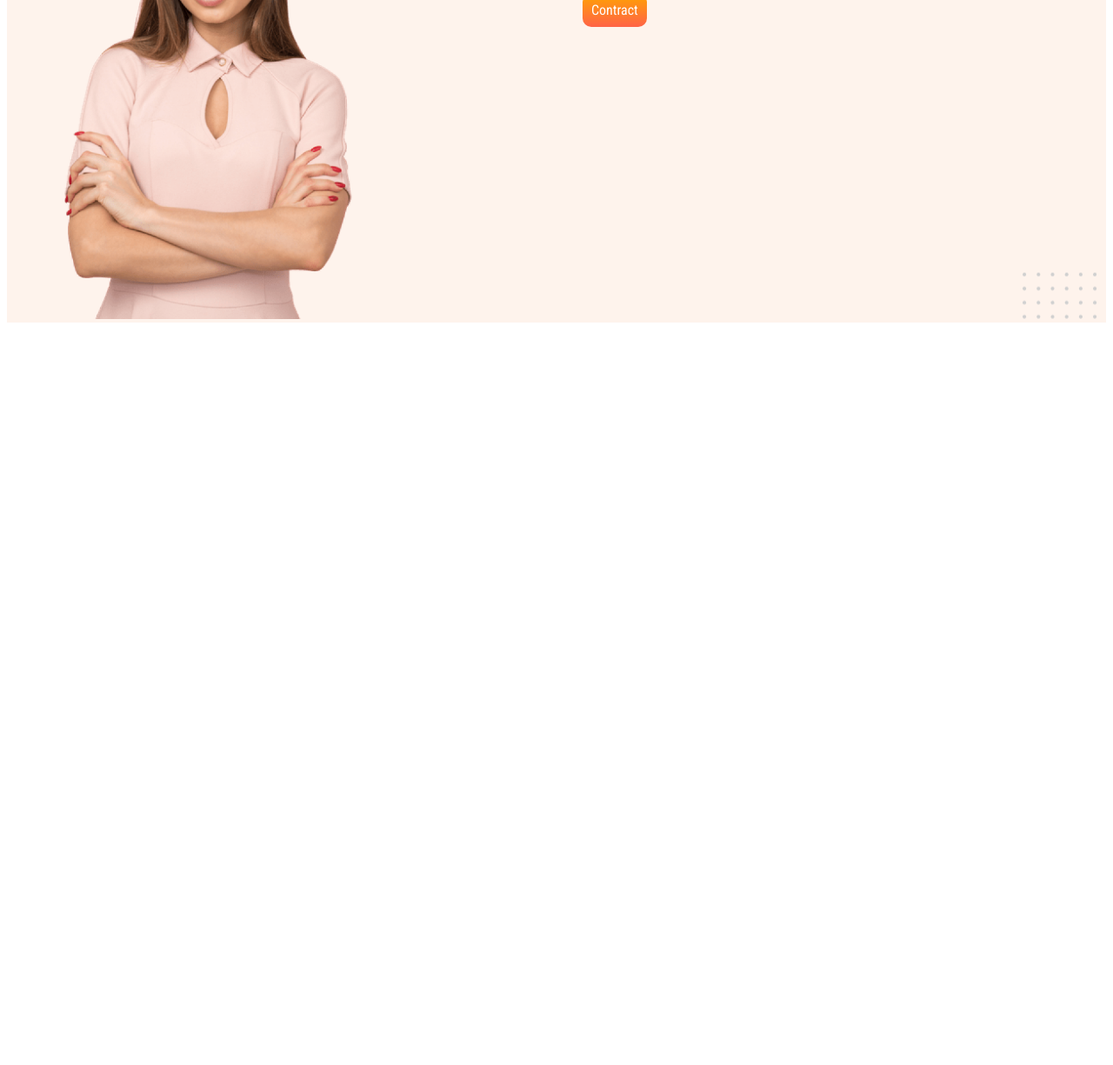
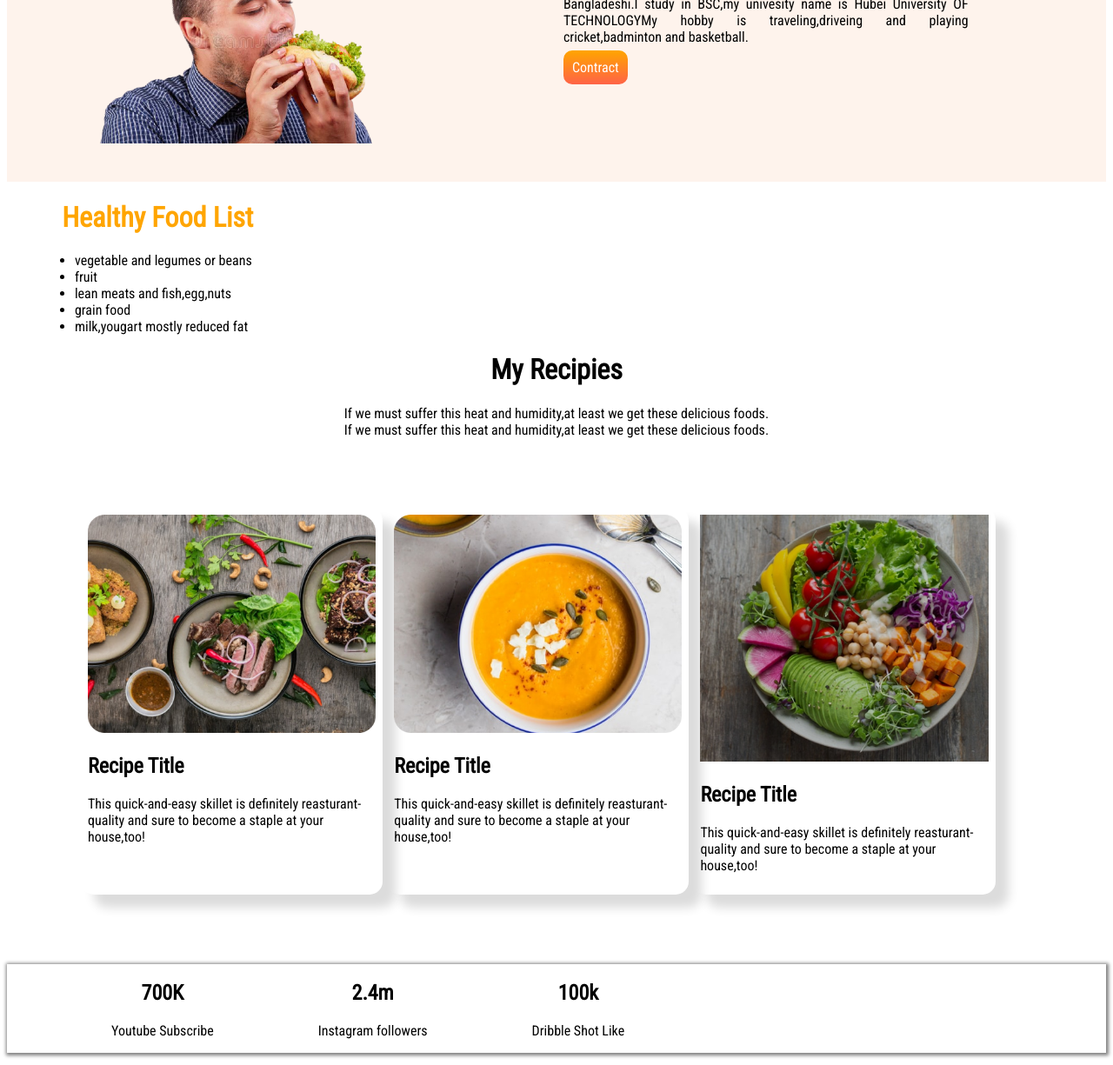
Before and after one commit to Saad-Ahsan/FOOD-NETWORK, a plain HTML site: page index.html in a window 1280 px wide. Shown: the part 573-1798 px from the top of the page at 87% size. Before the commit the page ends 952 px from the top, so only its background shows below. Drawn offline with Linux system fonts and the light colour scheme.

Commit message:
finish all

```diff
--- a/index.html
+++ b/index.html
@@ -1,5 +1,6 @@
 <!DOCTYPE html>
 <html lang="en">
+
 <head>
     <meta charset="UTF-8">
     <meta http-equiv="X-UA-Compatible" content="IE=edge">
@@ -25,7 +26,11 @@
 
             <p>Imagine you don't need dite because we provide healthy and delicious food for you</p>
 
-<a class="button" target="_blank"   href="http://www.google.com">Order Food<a>
+
+
+        <div >
+           <a class="button"  target="_blank" href="http://www.google.com">Order Food<a>
+        </div>
 
         </div>
 
@@ -35,23 +40,86 @@
     </section>
  <section class="second">
         <div class="half">
-<img src="second.png" alt=" second photo">
+            <img src="food2.png" alt=" second photo">
         </div>
 
-<div class="width" >
+        <div class="width">
             <h1>About Me</h1>
-<p>HELLO,I am Shariar Ahsan Saad.I'm 22 years old. My nationality is Bangladeshi.I study in BSC,my univesity name is Hubei University OF TECHNOLOGYMy hobby is traveling,driveing and playing cricket,badminton and basketball.</p>
+        <p>
+         HELLO,I am Shariar Ahsan Saad.I'm 22 years old. My nationality is Bangladeshi.I study in BSC,my univesity name is Hubei University OF TECHNOLOGYMy
+         hobby is traveling,driveing
+         and playing cricket,badminton
+        and basketball.
+        </p>
             <a class="button" target="_blank" href="http://www.google.com">Contract</a>
         </div>
+ </section>
+<div>
+    <h1 class="healthy">Healthy Food List</h1>
+<ul class="food">
+<li> vegetable and legumes or beans</li>
+<li>fruit</li>
+<li>lean meats and fish,egg,nuts</li>
+<li>grain food</li>
+<li>milk,yougart mostly reduced fat</li>
 
+</ul>
+</div>
 
+  <div class="third-contain">
+    <h1> My Recipies</h1>
+    <p>If we must suffer this heat and humidity,at least we get these delicious foods.</br>If we must suffer this heat and humidity,at least we get these delicious foods.</p>
 
+  </div>
 
+  <section class="box">
+<div class="shadow">
+<img src="steak.png" alt="food">
+<h2>Recipe Title</h2>
+<p>This quick-and-easy skillet is definitely reasturant-quality and sure to become a staple at your house,too!</p>
+
+</div>
+<div class="shadow">
+<img src="soup.png" alt="food">
+<h2>Recipe Title</h2>
+<p>This quick-and-easy skillet is definitely reasturant-quality and sure to become a staple at your house,too!</p>
+</div>
+<div class="shadow">
+<img src="bean.png" alt="food">
+<h2>Recipe Title</h2>
+<p>This quick-and-easy skillet is definitely reasturant-quality and sure to become a staple at your house,too!</p>
+
+</div>
   </section>
 
+<section class="short-bar">
 
+<div class="last">
+    <h2>700K</h2>
+    <p>Youtube Subscribe</p>
 
+</div>
+
+<div class="last">
+    <h2>2.4m</h2>
+   <p>Instagram followers</p>
+</div>
+
+<div class="last">
+ <h2>100k</h2>
+ <p>Dribble Shot Like</p>
+
+</div>
+</section>
+<footer>
+<h2>
+  <span class="done">FOOD</span> Network
+
+</h2>
+<P>Eat healthy to live healthy.Live healthy to live happy.</P>
+</footer>
 
 
 </body>
+
 </html>
--- a/style.css
+++ b/style.css
@@ -1,17 +1,62 @@
 body{font-family: 'Roboto Condensed', sans-serif;}
+
 #single{color: tomato;}
+
 .first-container{ display: flex;}
-.half{ width: 50%;
+
+.half{ width: 80%;
  padding-left: 10% ;}
-.half img{width: 100%;}
+
+.half img{width: 100%; }
+
 .button{ text-decoration: none;
  background-image:linear-gradient(orange,tomato);
  padding: 10px;
  border-radius: 10px;
  color: white;}
+
 .second{display: flex;
 margin-top: 15%;
 background-image: url(7.png);
-background-position:100%;}
+background-position:100%;
+padding: 40px;}
+
 .width{width: 50%;
-       padding-right:15% ;}
+       padding-left :10%;
+       margin-right: 10%;
+       margin-bottom: 5%;
+text-align: justify;}
+
+.third-contain{text-align: center;}
+
+.button:active{color: skyblue;}
+
+.button:hover{color:blue;}
+
+.healthy{color: orange;
+       margin-left:5% ;}
+
+.food{margin-left: 3%;}
+
+.shadow{box-shadow: 15px 15px 12px gainsboro  ;
+width: 30%;
+padding: 8px;
+margin-left: 5px;
+border-radius: 10px;
+border-left: 4px;
+border-radius: 15px;}
+
+.shadow img{width:100% ;}
+
+.box{display: flex;
+margin: 80px;}
+
+.short-bar{display: flex;
+box-shadow : 1px 1px 4px 2px grey;}
+
+.last{margin-left: 120px;
+text-align: center; }
+footer{text-align: center;
+background-color: black;
+color: white;}
+.done{color: yellow;}
```
Also changed, not shown: bean.png (added), food2.png (added), second.png (deleted), soup.png (added), steak.png (added). Lines whose indentation alone changed are shown as unchanged.
